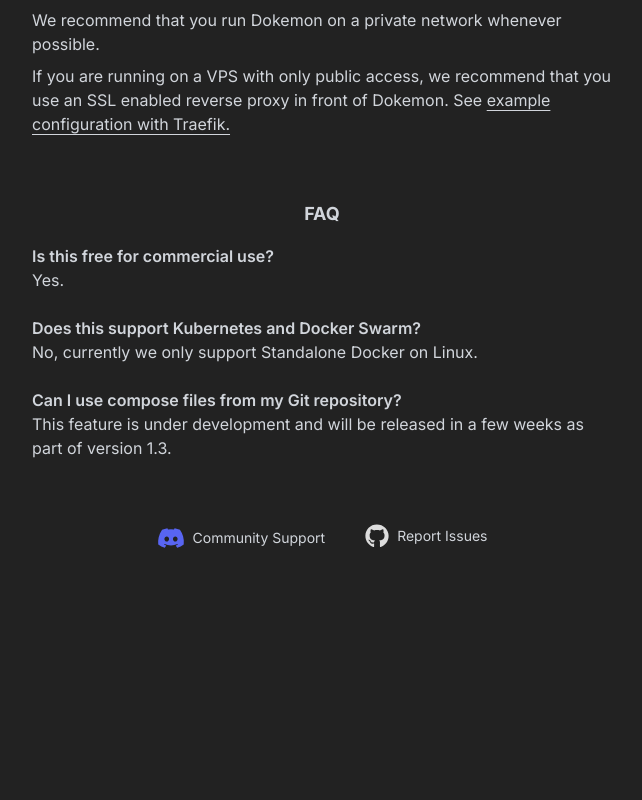
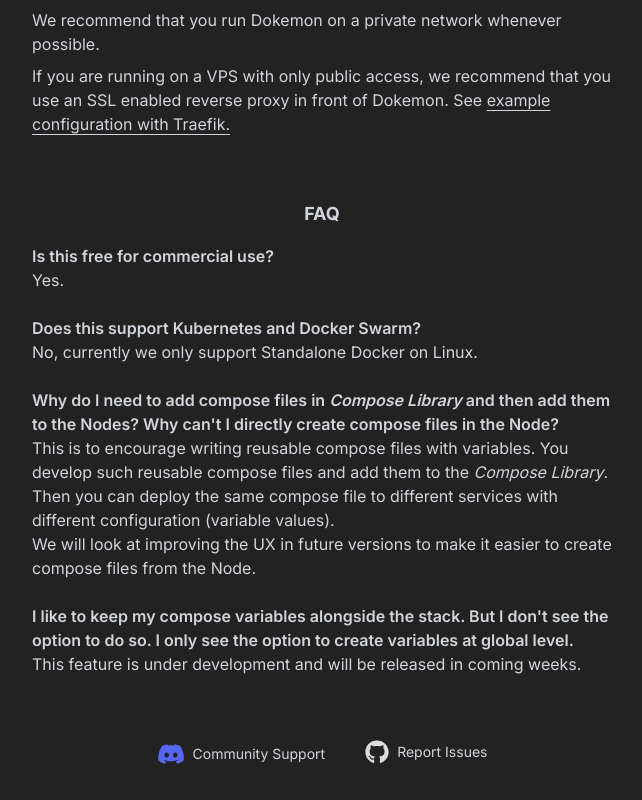
Before and after one commit to javastraat/dokemon-site, a Next.js app: page / in a window 1280 px wide. Shown: the part 2891-3691 px from the top of the page, without its empty margins (318-960 px from the left). Before the commit the page ends 3475 px from the top, so only its background shows below. Built offline with nearby package versions, Linux system fonts and the light colour scheme.

Commit message:
Updated FAQ

```diff
--- a/src/app/page.tsx
+++ b/src/app/page.tsx
@@ -133,11 +133,30 @@
             </li>
             <li>
               <h4 className="font-semibold">
-                Can I use compose files from my Git repository?
+                Why do I need to add compose files in <em>Compose Library</em>{" "}
+                and then add them to the Nodes? Why can't I directly create
+                compose files in the Node?
               </h4>
               <p>
-                This feature is under development and will be released in a few
-                weeks as part of version 1.3.
+                This is to encourage writing reusable compose files with
+                variables. You develop such reusable compose files and add them
+                to the <em>Compose Library</em>. Then you can deploy the same
+                compose file to different services with different configuration
+                (variable values).
+                <br />
+                We will look at improving the UX in future versions to make it
+                easier to create compose files from the Node.
+              </p>
+            </li>
+            <li>
+              <h4 className="font-semibold">
+                I like to keep my compose variables alongside the stack. But I
+                don't see the option to do so. I only see the option to create
+                variables at global level.
+              </h4>
+              <p>
+                This feature is under development and will be released in coming
+                weeks.
               </p>
             </li>
           </ul>
```
